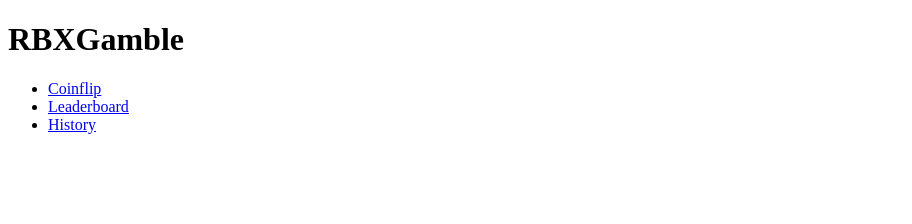
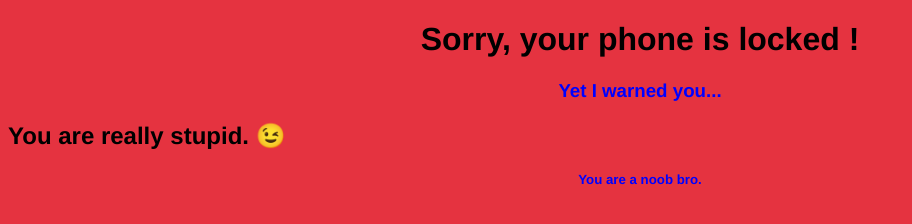
Before and after one commit to SpaceDevz/rbxgamble, a plain HTML site: page index.html in a window 1280 px wide. Shown: the whole page, without its empty margins (0-912 px from the left). Drawn offline with Linux system fonts and the light colour scheme.

Commit message:
Update index.html

```diff
--- a/index.html
+++ b/index.html
@@ -1,22 +1,26 @@
-<!DOCTYPE HTML>
+<!DOCTYPE html>
+<html>
+   <h1>
+<span style="font-family: Helvetica;">
+     <div id="footer"> <div style="text-align:center"><div style="text-align:middle">
 
-<html>
-    <script language="JavaScript" src="dynamic.js"></script>
-    <head>
-        <title>Test</title>
-        <link rel="stylesheet" href="styles.css">
-    </head>
-    <body>
-        <header>
-            <h1>RBXGamble</h1>
-            <nav>
-                <ul class="nav__links">
-                    <li><a href="#">Coinflip</a></li>
-                    <li><a href="#">Leaderboard</a></li>
-                    <li><a href="#">History</a></li>
-                </ul>
-            </nav>
-        </header>
-    </body>
+       <span style="color: black">Sorry, your phone is locked !</span>  </h1>
+<h3>
 
+<span style="font-family: Helvetica;">
+<div style="text-align:center">
+<span style="color: blue">Yet I warned you...</span>
+       </h3>
+<body style="background-color:#e53340;">
+<h2>
+<span style="font-family: Helvetica;">
+  You are really stupid. 😉
+  </h2>
+
+<h5>
+<div style="text-align:center">
+<span style="font-family: Helvetica;">
+<span style="color: blue">You are a noob bro.</span>
+</h5>
+</body>
 </html>
```
